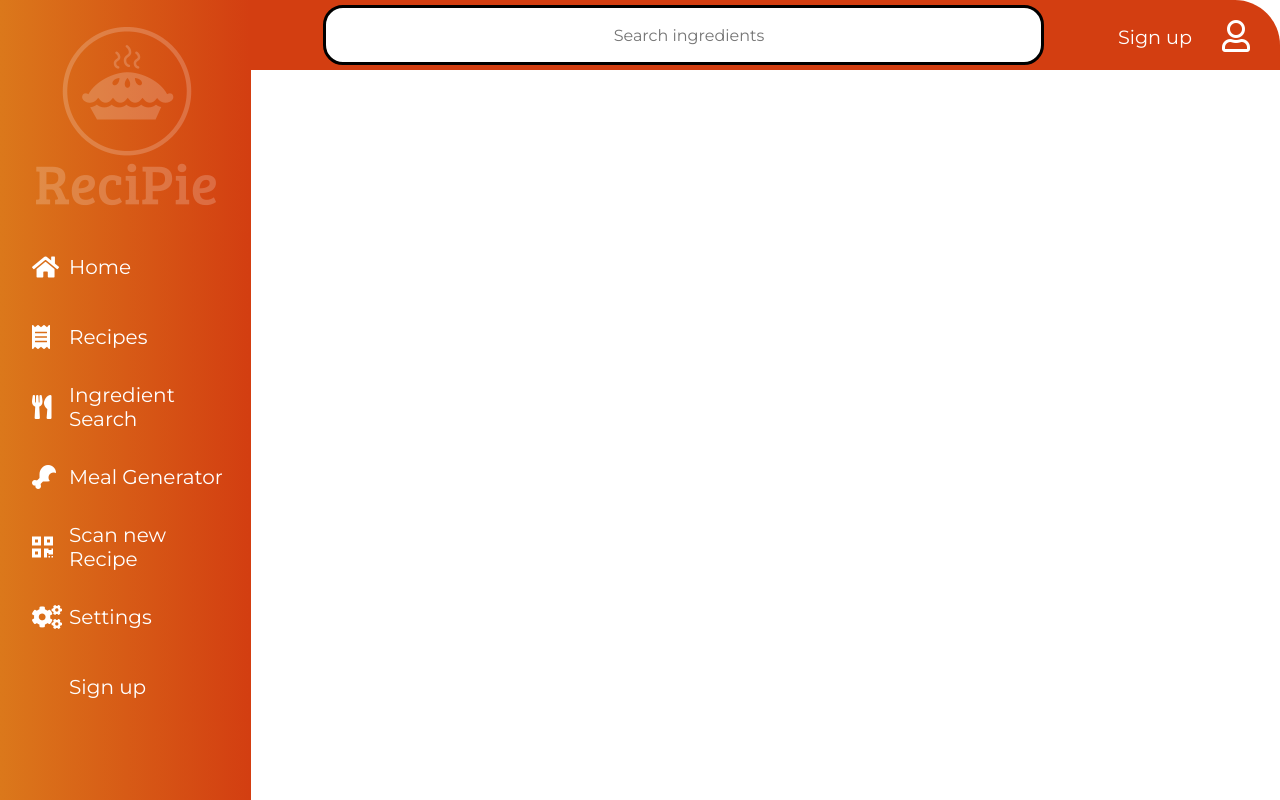
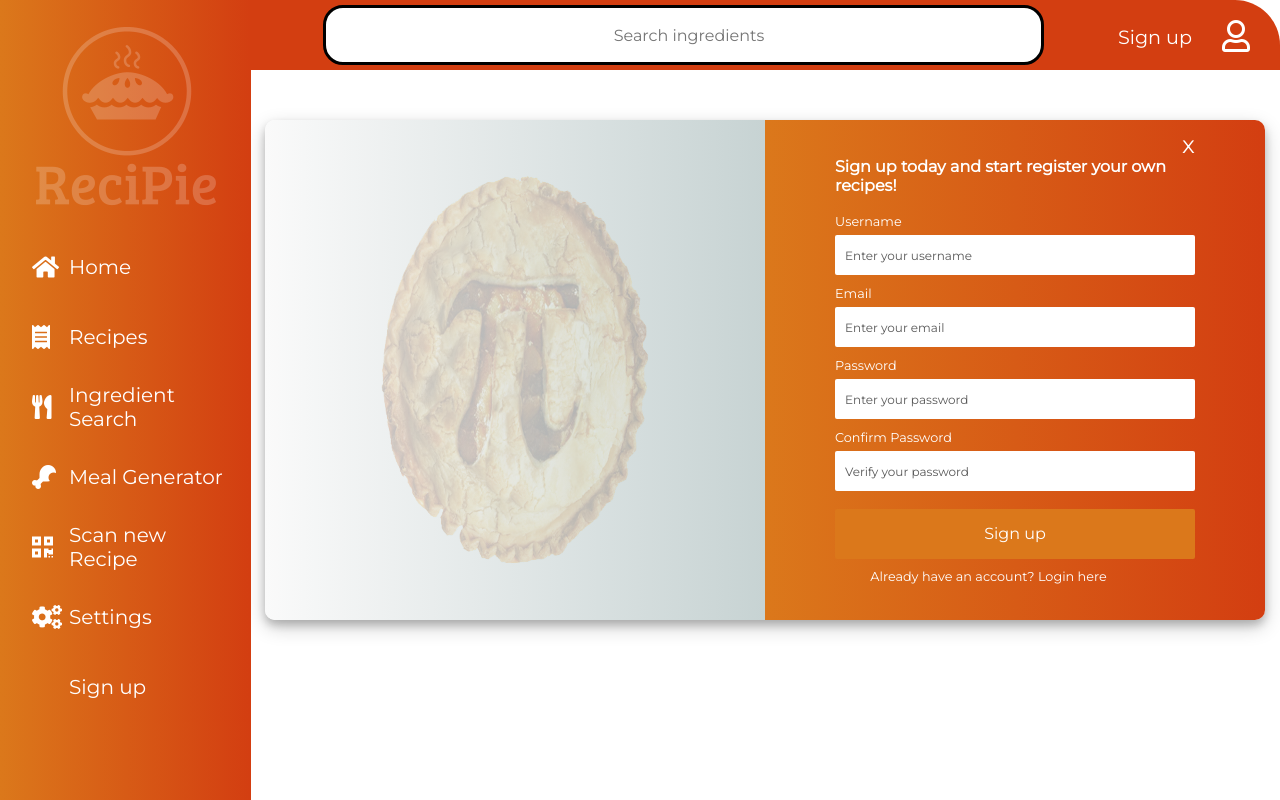
Before and after one commit to SqueakyNinja/ReciPie, a React (Create React App) app in the folder client/: page /signup in a window 1280 px wide. Built offline with nearby package versions, Linux system fonts and the light colour scheme.

Commit message:
Add Signup page

```diff
--- a/client/src/Main.tsx
+++ b/client/src/Main.tsx
@@ -2,6 +2,7 @@ import { Route } from "react-router-dom";
 import AddOCRRecipe from "./pages/AddOCRRecipe";
 import Homepage from "./pages/Homepage";
 import styles from "./app.module.scss";
+import Form from "./pages/Signup/Form";
 
 const Main = () => {
   return (
@@ -12,6 +13,9 @@ const Main = () => {
       <Route path="/scan">
         <AddOCRRecipe />
       </Route>
+      <Route exact path="/signup">
+        <Form />
+      </Route>
     </div>
   );
 };
--- a/client/src/components/Navbar/MenuItems.js
+++ b/client/src/components/Navbar/MenuItems.js
@@ -31,6 +31,6 @@ export const MenuItems = [
   },
   {
     title: "Sign up",
-    url: "#",
+    url: "/signup",
   },
 ];
--- a/client/src/components/Navbar/index.module.scss
+++ b/client/src/components/Navbar/index.module.scss
@@ -138,10 +138,6 @@ span {
   padding-right: 53px;
 }
 
-Button {
-  display: none;
-}
-
 @media screen and (min-width: 1024px) {
   .navbar {
     width: 251px;
--- /dev/null
+++ b/client/src/pages/Signup/Form.css
@@ -0,0 +1,151 @@
+.form-container {
+    margin: 50px auto;
+    width: 1000px;
+    box-shadow: 0 5px 8px 0 rgba(0, 0, 0, 0.2), 0 7px 20px 0 rgba(0, 0, 0, 0.2);
+    position: relative;
+    border-radius: 10px;
+    height: 500px;
+    display: grid;
+    grid-template-columns: 1fr 1fr;
+  }
+
+  .close-btn {
+    position: absolute;
+    top: 2%;
+    right: 3%;
+    font-size: 1.5rem;
+    z-index: 1;
+    color: #fff;
+    cursor: pointer;
+  }
+
+  .form-content-left {
+    background: linear-gradient(
+      90deg,
+      rgb(250, 250, 250) 0%,
+      rgb(199, 211, 211) 100%
+    );
+    border-radius: 10px 0 0 10px;
+    position: relative;
+  }
+
+  .form-img {
+    width: 80%;
+    height: 80%;
+    position: absolute;
+    top: 50%;
+    left: 50%;
+    transform: translate(-50%, -50%);
+  }
+
+  .form-img-2 {
+    width: 60%;
+    height: 60%;
+    position: absolute;
+    top: 50%;
+    left: 50%;
+    transform: translate(-50%, -50%);
+  }
+
+  .form-success {
+    text-align: center;
+    font-size: 24px;
+    margin-top: 80px;
+    color: #fff;
+  }
+
+  .form-content-right {
+    border-radius: 0 10px 10px 0;
+    position: relative;
+    background:
+    linear-gradient(
+    90deg,
+    rgb(219, 120, 27) 0%,
+    rgb(211, 62, 17) 100%);
+  }
+
+  .form {
+    position: absolute;
+    top: 50%;
+    left: 50%;
+    transform: translate(-50%, -50%);
+    width: 90%;
+    height: 100%;
+    display: flex;
+    flex-direction: column;
+    justify-content: center;
+    align-items: center;
+  }
+
+  .form h1 {
+    font-size: 1rem;
+    text-align: start;
+    width: 80%;
+    margin-bottom: 1rem;
+    color: #fff;
+  }
+
+  .form-inputs {
+    margin-bottom: 0.5rem;
+    width: 80%;
+  }
+
+  .form-inputs p {
+    font-size: 0.8rem;
+    margin-top: 0.5rem;
+    color: black;
+  }
+
+  .form-label {
+    display: inline-block;
+    font-size: 0.8rem;
+    margin-bottom: 6px;
+    color: #fff;
+  }
+
+  .form-input {
+    display: block;
+    padding-left: 10px;
+    outline: none;
+    border-radius: 2px;
+    height: 40px;
+    width: 100%;
+    border: none;
+  }
+
+  .form-input::placeholder {
+    color: #595959;
+    font-size: 12px;
+  }
+
+  .form-input-btn {
+    width: 80%;
+    height: 50px;
+    margin-top: 10px;
+    border-radius: 2px;
+    background: rgb(219, 120, 27);
+    outline: none;
+    border: none;
+    color: #fff;
+    font-size: 1rem;
+  }
+
+  .form-input-btn:hover {
+    cursor: pointer;
+    background: rgb(109, 84, 60);
+    transition: all 0.4s ease-out;
+  }
+
+  .form-input-login {
+    font-size: 0.8rem;
+    margin-top: 10px;
+    color: #fff;
+    width: 80%;
+    text-align: center;
+  }
+
+  .form-input-login a {
+    text-decoration: none;
+    color: #27cdff;
+    font-weight: 600;
+  }
--- /dev/null
+++ b/client/src/pages/Signup/Form.js
@@ -0,0 +1,28 @@
+import React, { useState } from 'react'
+import Signup from './Signup'
+import FormSuccess from "./FormSuccess"
+import "./Form.css"
+import Image from "./pie.png"
+
+const Form = () => {
+    const [isSubmitted, setIsSubmitted] = useState(false)
+
+    function submitForm() {
+        setIsSubmitted(true);
+    }
+
+    return (
+        <div className="form-container">
+            <span className="close-btn">x</span>
+            <div className="form-content-left">
+                <img src={Image} alt="pie" className="form-img"/>
+            </div>
+            {!isSubmitted ? <Signup submitForm={submitForm}/>
+            : <FormSuccess/>}
+
+            </div>
+
+    )
+}
+
+export default Form
--- /dev/null
+++ b/client/src/pages/Signup/FormSuccess.js
@@ -0,0 +1,11 @@
+import React from 'react'
+
+const FormSuccess = () => {
+    return (
+       <div className="form-content-right">
+           <div className="form-success">You have registered</div>
+       </div>
+    )
+}
+
+export default FormSuccess
--- /dev/null
+++ b/client/src/pages/Signup/Signup.js
@@ -0,0 +1,89 @@
+import React from "react";
+
+import "./Form.css";
+import useForm from "./useForm";
+import validate from "./validateInfo";
+
+const Signup = ({submitForm}) => {
+const {handleChange, values, handleSubmit, errors}
+= useForm(submitForm, validate);
+
+
+
+  return (
+    <div className="form-content-right">
+      <form className="form" onSubmit={handleSubmit}>
+        <h1>Sign up today and start register your own recipes!</h1>
+        <div className="form-inputs">
+          <label htmlFor="username" className="form-label">
+          Username
+        </label>
+          <input
+          id="username"
+            type="text"
+            name="username"
+            className="form-input"
+            placeholder="Enter your username"
+            value={values.username}
+            onChange={handleChange}
+          />
+          {errors.username && <p>{errors.username}</p>}
+        </div>
+        <div className="form-inputs">
+          <label htmlFor="email" className="form-label">
+          Email
+          </label>
+            <input
+            id="email"
+              type="email"
+              name="email"
+              className="form-input"
+              placeholder="Enter your email"
+              value={values.email}
+            onChange={handleChange}
+            />
+          {errors.email && <p>{errors.email}</p>}
+        </div>
+        <div className="form-inputs">
+          <label htmlFor="password" className="form-label">
+          Password
+          </label>
+            <input
+             id="password"
+             type="password"
+              name="password"
+              className="form-input"
+              placeholder="Enter your password"
+              value={values.password}
+            onChange={handleChange}
+            />
+          {errors.password && <p>{errors.password}</p>}
+        </div>
+
+      <div className="form-inputs">
+          <label htmlFor="password2" className="form-label">
+          Confirm Password
+          </label>
+            <input
+            id="password2"
+              type="password"
+              name="password2"
+              className="form-input"
+              placeholder="Verify your password"
+              value={values.password2}
+            onChange={handleChange}
+            />
+          {errors.password2 && <p>{errors.password2}</p>}
+        </div>
+        <button className="form-input-btn" type="submit">
+            Sign up
+        </button>
+        <span className="form-input-login">
+            Already have an account? Login here
+        </span>
+      </form>
+    </div>
+  );
+};
+
+export default Signup;
--- /dev/null
+++ b/client/src/pages/Signup/useForm.js
@@ -0,0 +1,40 @@
+import { useState, useEffect } from "react";
+import { callbackify } from "util";
+
+const useForm = (callback, validate) => {
+  const [values, setValues] = useState({
+    username: "",
+    email: "",
+    password: "",
+    password: ""
+  });
+
+  const [errors, setErrors] = useState({});
+  const [isSubmitting, setIsSubmitting] = useState (false)
+
+  const handleChange = (e) => {
+    const { name, value } = e.target;
+    setValues({
+      ...values,
+      [name]: value,
+    });
+  };
+
+const handleSubmit = e =>{
+    e.preventDefault();
+
+    setErrors(validate(values));
+    setIsSubmitting(true);
+}
+
+useEffect(() => {
+    if(Object.keys(errors).length === 0 &&
+    isSubmitting ) {
+        callbackify()
+    }
+}, [errors])
+
+  return { handleChange, values, handleSubmit, errors };
+};
+
+export default useForm;
--- /dev/null
+++ b/client/src/pages/Signup/validateInfo.js
@@ -0,0 +1,28 @@
+export default function validateInfo(values) {
+    let errors ={}
+
+    if(!values.username.trim()) {
+        errors.username = "Username required"
+    }
+
+    if (!values.email) {
+        errors.email = "Email required"
+    } else if
+        (!/^[A-Z0-9._%+-]+@[A-Z0-9.-]+\.[A-Z]{2,}$/i.test(values.email)) {
+            errors.email = "Email address is invalid"
+        }
+
+    if (!values.password) {
+        errors.password = "Password is required"
+    }     else if (values.password.length < 6) {
+        errors.password = "Password needs to be 6 characters or more";
+    }
+
+    if (!values.password2) {
+        errors.password2 = "Password is required"
+    } else if (values.password2 !== values.password) {
+        errors.password2 = "Passwords do not match"
+    }
+
+    return errors;
+}
```
Also changed, not shown: client/src/pages/Signup/pie.png (added).
